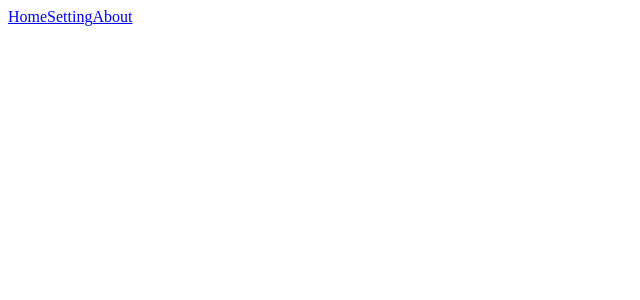
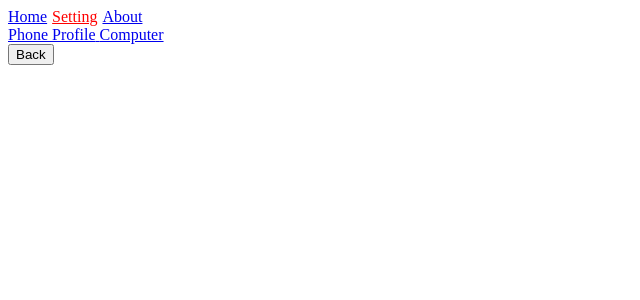
Before and after one commit to larsalfarabi/React-Abi, a React (Create React App) app: page /tes in a window 1280 px wide. Before the commit this address had no page. Shown: the top 300 px of the page, without its empty margins (0-640 px from the left). Built offline with nearby package versions, Linux system fonts and the light colour scheme.

Commit message:
react-router bagian 2

```diff
--- a/src/App.js
+++ b/src/App.js
@@ -2,11 +2,18 @@
 
 import React, { useState } from "react";
 import "./style/style.css";
-import { Routes, Route, Link, NavLink } from "react-router-dom";
+import { Routes, Route, Link, NavLink, Navigate } from "react-router-dom";
 import Home from "./pages/home";
 import Setting from "./pages/setting";
 import About from "./pages/about";
 import Detail from "./pages/detail";
+import NotFound from "./pages/notFound";
+import Computer from "./pages/setting/Computer";
+import Phone from "./pages/setting/Phone";
+import Profile from "./pages/setting/Profile";
+import Lenovo from "./pages/setting/Lenovo";
+import Samsung from "./pages/setting/Samsung";
+import Apple from "./pages/setting/Apple";
 
 export default function App() {
   return (
@@ -18,19 +25,15 @@ export default function App() {
         <NavLink
           to={"/"}
           style={({ isActive }) =>
-            isActive
-              ? { color: "red",padding: "5px"}
-              : undefined
+            isActive ? { color: "red", padding: "5px" } : undefined
           }
         >
           Home
         </NavLink>
         <NavLink
-          to={"/setting"}
+          to={"/tes"}
           style={({ isActive }) =>
-            isActive
-              ? { color: "red", padding: "5px"}
-              : undefined
+            isActive ? { color: "red", padding: "5px" } : undefined
           }
         >
           Setting
@@ -38,9 +41,7 @@ export default function App() {
         <NavLink
           to={"/about"}
           className={({ isActive }) =>
-            isActive
-              ? 'text-white border py-2 px-3 bg-red-500'
-              : undefined
+            isActive ? "text-white border py-2 px-3 bg-red-500" : undefined
           }
         >
           About
@@ -48,9 +49,20 @@ export default function App() {
       </section>
       <Routes>
         <Route path="/" element={<Home />} />
-        <Route path="/setting" element={<Setting />} />
+        <Route path="/tes" element={<Setting />}>
+          <Route path="computer" element={<Computer />} >
+            <Route path="apple" element={<Apple />} />
+            <Route path="samsung" element={<Samsung />} />
+            <Route path="lenovo" element={<Lenovo />} />
+          </Route>
+          <Route path="phone" element={<Phone />} />
+          <Route path="profile" element={<Profile />} />
+        </Route>
         <Route path="/about" element={<About />} />
-        <Route path="/about/:id/:nama/:kelas" element={<Detail />} />
+        <Route path="/about/:id/:nama" element={<Detail />} />
+        <Route path="/404" element={<NotFound />} />
+        <Route path="/home" element={<Navigate to="/" replace />} />
+        <Route path="*" element={<Navigate to="/404" replace />} />
       </Routes>
     </React.Fragment>
   );
--- a/src/pages/about.jsx
+++ b/src/pages/about.jsx
@@ -5,9 +5,9 @@ export default function About() {
   return (
     <React.Fragment>
       <section>
-        <Link to={'/about/1/Lars/2 SMA'}>satu</Link>
-        <Link to={'/about/2/Syamil/2 SD'}>dua</Link>
-        <Link to={'/about/3/Khadijah/1 SD'}>tiga</Link>
+        <Link to={'/about/1/Lars'}>satu</Link>
+        <Link to={'/about/2/Syamil'}>dua</Link>
+        <Link to={'/about/3/Khadijah'}>tiga</Link>
       </section>
       <h1>ini adalah about</h1>
     </React.Fragment>
--- a/src/pages/detail.jsx
+++ b/src/pages/detail.jsx
@@ -1,12 +1,22 @@
 import React from "react";
-import { useParams } from "react-router-dom";
+import { useParams, useNavigate } from "react-router-dom";
 
-export default  function Detail(){
-    let {id, nama, kelas} = useParams()
-    return(
-        <React.Fragment>
-            <p>ini adalah detail</p>
-            <p>id nya adalah {id} {nama} {kelas}</p>
-        </React.Fragment>
-    )
+export default function Detail() {
+  let navigate = useNavigate();
+  let { id, nama } = useParams();
+  return (
+    <React.Fragment>
+      <p>ini adalah detail</p>
+      <p>
+        id nya adalah {id} {nama}
+      </p>
+      <button
+        onClick={() => {
+          return navigate("/home", {replace: true});
+        }}
+      >
+        Home
+      </button>
+    </React.Fragment>
+  );
 }
--- a/src/pages/home.jsx
+++ b/src/pages/home.jsx
@@ -1,9 +1,21 @@
 import React from "react";
+import { useNavigate } from "react-router-dom";
 
 export default function Home() {
+  const navigate = useNavigate();
+
+  const [msg, setMsg] = React.useState('Belum Login');
+
+  let handleLogin = () => {
+    setMsg('Proses Login')
+
+    return navigate('about', {replace: true})
+  }
   return (
     <React.Fragment>
       <h1>ini adalah home</h1>
+      <p>{msg}</p>
+      <button onClick={handleLogin}>Login</button>
     </React.Fragment>
   );
 }
--- /dev/null
+++ b/src/pages/notFound.jsx
@@ -0,0 +1,9 @@
+import React from "react";
+
+export default function NotFound() {
+    return (
+        <div>
+            Halaman Tidak Di temukan
+        </div>
+    )
+}
--- a/src/pages/setting.jsx
+++ b/src/pages/setting.jsx
@@ -1,9 +1,59 @@
 import React from "react";
+import { Outlet, Link, useNavigate, useLocation } from "react-router-dom";
 
 export default function Setting() {
+  let location = useLocation();
+  let navigate = useNavigate();
+  let path = location.pathname.split("/")[1];
+  let cekPath = location.pathname.split("/")[2];
+
+  console.log(location.pathname);
+  console.log(location.pathname.split("/"));
+  console.log("item 1 =>", path);
+
   return (
-    <React.Fragment>
-      <h1>ini adalah setting</h1>
-    </React.Fragment>
+    <div className="grid grid-cols-8 border">
+      <section className="space-y-5 col-span-1 flex flex-col">
+        <Link to={`/${path}/phone`}>
+          <span
+            style={{
+              color: cekPath === "phone" ? "red" : "",
+            }}
+          >
+            Phone
+          </span>
+        </Link>
+        <Link to={`/${path}/profile`}>
+          <span
+            style={{
+              color: cekPath === "profile" ? "red" : "",
+            }}
+          >
+            {" "}
+            Profile
+          </span>
+        </Link>
+        <Link to={`/${path}/computer`}>
+          <span
+            style={{
+              color: cekPath === "computer" ? "red" : "",
+            }}
+          >
+            {" "}
+            Computer
+          </span>
+        </Link>
+      </section>
+      <section className="col-span-7 border">
+        <Outlet />
+      </section>
+      <button
+        onClick={() => {
+          return navigate(-1);
+        }}
+      >
+        Back
+      </button>
+    </div>
   );
 }
--- /dev/null
+++ b/src/pages/setting/Apple.jsx
@@ -0,0 +1,9 @@
+import React from 'react'
+
+const Apple = () => {
+  return (
+    <div>Apple</div>
+  )
+}
+
+export default Apple
--- /dev/null
+++ b/src/pages/setting/Computer.jsx
@@ -0,0 +1,53 @@
+import React from "react";
+import { Link, Outlet, useLocation } from "react-router-dom";
+
+const Computer = () => {
+  let location = useLocation();
+  let path = location.pathname.split("/")[1];
+  let cekPath = location.pathname.split("/")[3];
+
+  return (
+    <div>
+      <div>Ini Adalah Computer</div>
+      <div>
+        <Link to={`/${path}/computer/apple`}>
+          {" "}
+          <span
+            className="ml-1"
+            style={{
+              color: cekPath === "apple" ? "red" : "",
+            }}
+          >
+            Apple
+          </span>
+        </Link>
+        <Link to={`/${path}/computer/samsung`}>
+          {" "}
+          <span
+            className="mx-2"
+            style={{
+              color: cekPath === "samsung" ? "red" : "",
+            }}
+          >
+            Samsung
+          </span>
+        </Link>
+        <Link to={`/${path}/computer/lenovo`}>
+          {" "}
+          <span
+            style={{
+              color: cekPath === "lenovo" ? "red" : "",
+            }}
+          >
+            Lenovo
+          </span>
+        </Link>
+      </div>
+      <div className="m-1">
+        <Outlet />
+      </div>
+    </div>
+  );
+};
+
+export default Computer;
--- /dev/null
+++ b/src/pages/setting/Lenovo.jsx
@@ -0,0 +1,9 @@
+import React from 'react'
+
+const Lenovo = () => {
+  return (
+    <div>Lenovo</div>
+  )
+}
+
+export default Lenovo
--- /dev/null
+++ b/src/pages/setting/Phone.jsx
@@ -0,0 +1,9 @@
+import React from 'react'
+
+const Phone = () => {
+  return (
+    <div>Ini Adalah Phone</div>
+  )
+}
+
+export default Phone
--- /dev/null
+++ b/src/pages/setting/Profile.jsx
@@ -0,0 +1,9 @@
+import React from 'react'
+
+const Profile = () => {
+  return (
+    <div>Ini Adalah Profile</div>
+  )
+}
+
+export default Profile
--- /dev/null
+++ b/src/pages/setting/Samsung.jsx
@@ -0,0 +1,9 @@
+import React from 'react'
+
+const Samsung = () => {
+  return (
+    <div>Samsung</div>
+  )
+}
+
+export default Samsung
```
